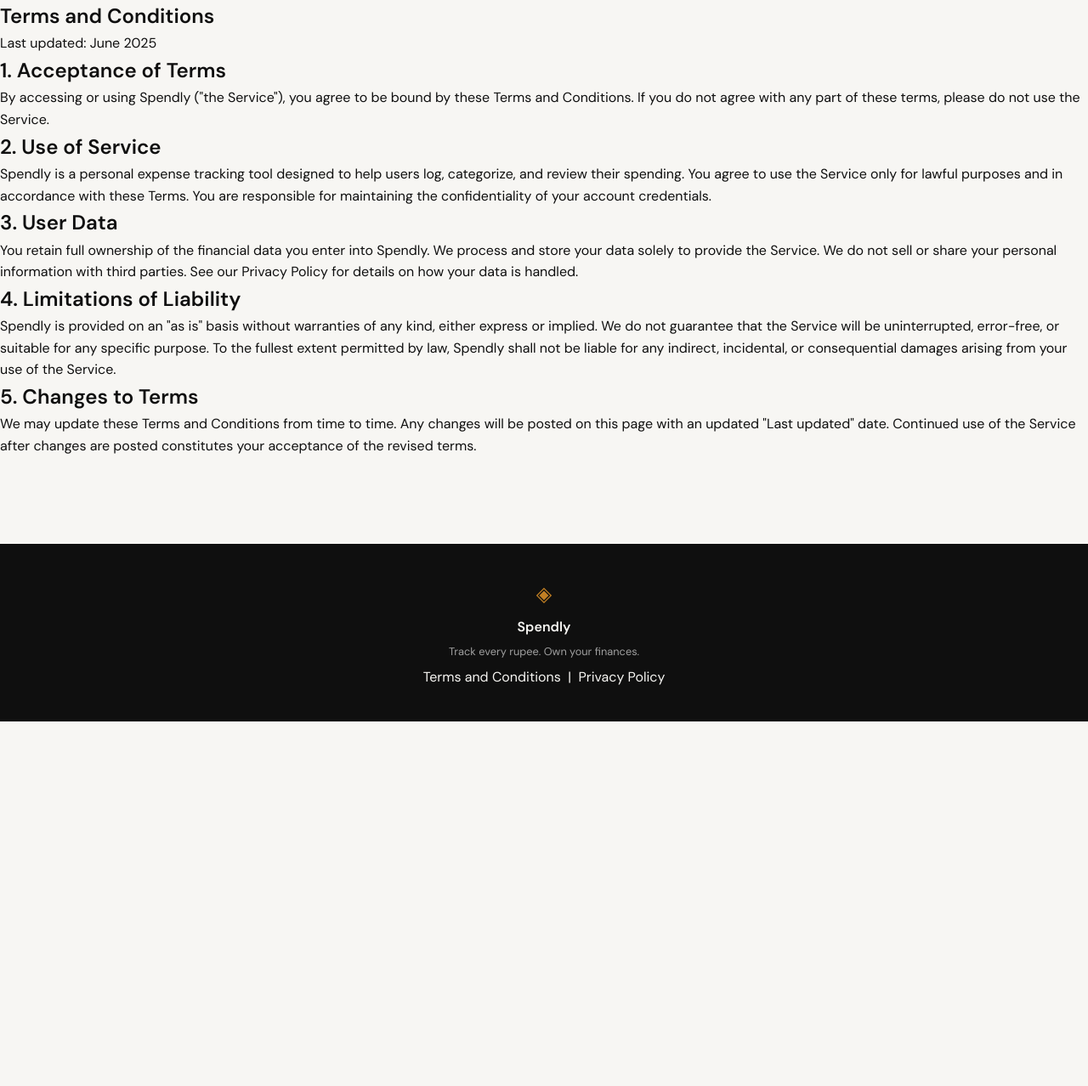
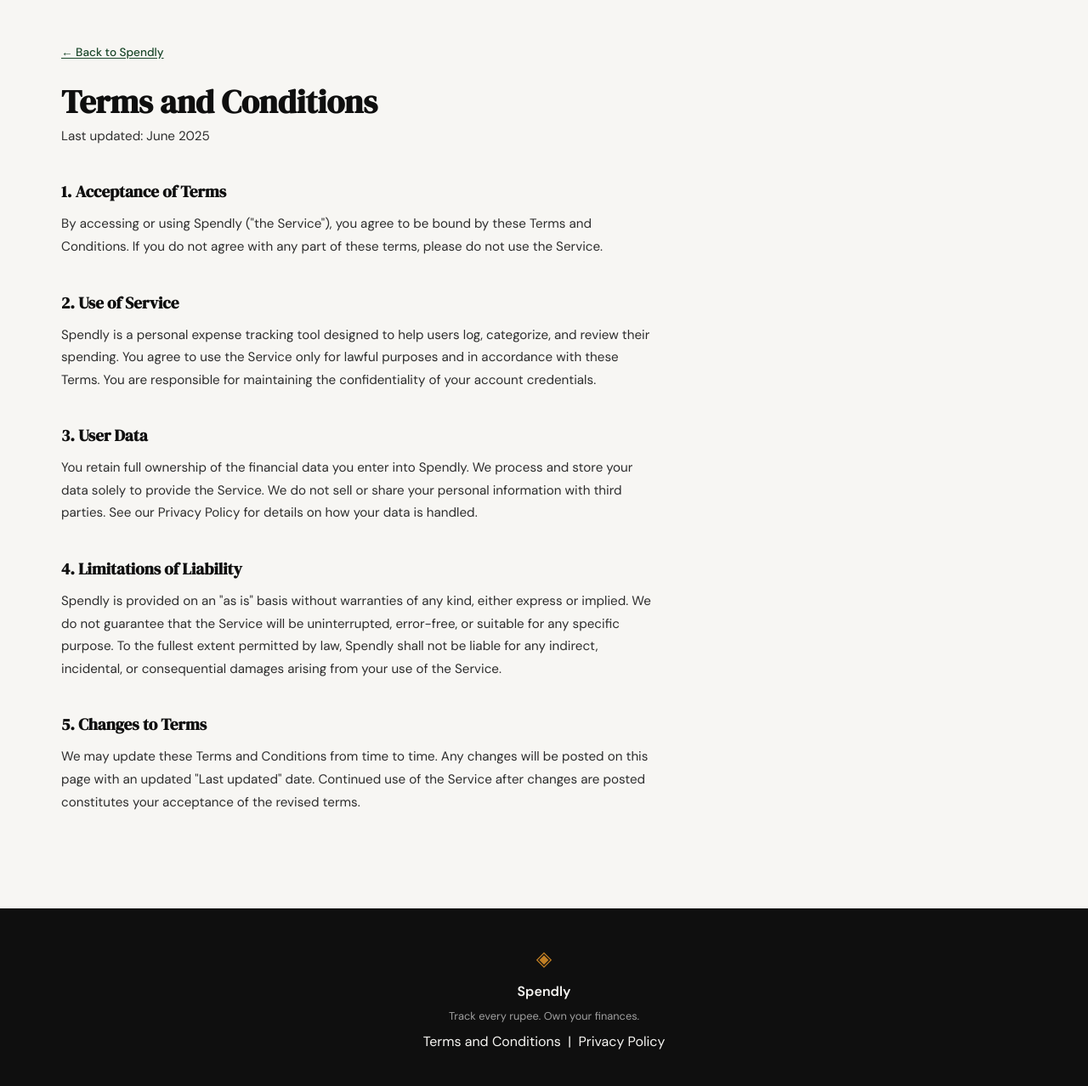
Before and after one commit to DigambarSolanke/Spendly_Tracker, a Flask app: page /terms in a window 1280 px wide. Shown: the part 61-1339 px from the top of the page at 85% size. Before the commit the page ends 910 px from the top, so only its background shows below. Run offline with Flask 3, Linux system fonts and the light colour scheme.

Commit message:
landing: add privacy policy page and route

```diff
--- a/expense-tracker/app.py
+++ b/expense-tracker/app.py
@@ -25,6 +25,11 @@ def login():
 @app.route("/terms")
 def terms():
     return render_template("terms.html")
+
+
+@app.route("/privacy")
+def privacy():
+    return render_template("privacy.html")
 
 
 # ------------------------------------------------------------------ #
--- a/expense-tracker/static/css/style.css
+++ b/expense-tracker/static/css/style.css
@@ -508,6 +508,70 @@ a { color: inherit; text-decoration: none; }
 }
 
 /* ------------------------------------------------------------------ */
+/* Legal pages                                                         */
+/* ------------------------------------------------------------------ */
+
+.legal-page {
+    max-width: var(--max-width);
+    margin: 0 auto;
+    padding: 3rem 2rem 6rem;
+}
+
+.legal-inner {
+    max-width: 700px;
+}
+
+.legal-back {
+    display: inline-block;
+    font-size: 0.85rem;
+    font-weight: 500;
+    color: var(--accent);
+    margin-bottom: 1.5rem;
+    transition: color 0.2s;
+}
+
+.legal-back:hover { color: var(--ink); }
+
+.legal-inner h1 {
+    font-family: var(--font-display);
+    font-size: clamp(1.75rem, 3vw, 2.5rem);
+    color: var(--ink);
+    margin-bottom: 0.25rem;
+    line-height: 1.2;
+}
+
+.legal-updated {
+    font-size: 0.85rem;
+    color: var(--ink-faint);
+    margin-bottom: 2.5rem;
+}
+
+.legal-inner h2 {
+    font-family: var(--font-display);
+    font-size: 1.2rem;
+    color: var(--ink);
+    margin-top: 2.5rem;
+    margin-bottom: 0.75rem;
+    line-height: 1.3;
+}
+
+.legal-inner p {
+    font-size: 0.95rem;
+    color: var(--ink-soft);
+    line-height: 1.75;
+    margin-bottom: 1rem;
+}
+
+.legal-inner a {
+    color: var(--accent);
+    font-weight: 500;
+    text-decoration: underline;
+    text-underline-offset: 2px;
+}
+
+.legal-inner a:hover { color: var(--ink); }
+
+/* ------------------------------------------------------------------ */
 /* Responsive                                                          */
 /* ------------------------------------------------------------------ */
 
--- a/expense-tracker/templates/base.html
+++ b/expense-tracker/templates/base.html
@@ -36,7 +36,7 @@
             <p class="footer-copy">Track every rupee. Own your finances.</p>
             <p class="footer-links">
                 <a href="{{ url_for('terms') }}">Terms and Conditions</a> &nbsp;|&nbsp;
-                <a href="#">Privacy Policy</a>
+                <a href="{{ url_for('privacy') }}">Privacy Policy</a>
             </p>
         </div>
     </footer>
--- a/expense-tracker/templates/terms.html
+++ b/expense-tracker/templates/terms.html
@@ -5,6 +5,7 @@
 {% block content %}
 <section class="legal-page">
     <div class="legal-inner">
+        <a href="{{ url_for('landing') }}" class="legal-back">&larr; Back to Spendly</a>
         <h1>Terms and Conditions</h1>
         <p class="legal-updated">Last updated: June 2025</p>
 
@@ -28,8 +29,7 @@
             You retain full ownership of the financial data you enter into Spendly.
             We process and store your data solely to provide the Service. We do not
             sell or share your personal information with third parties. See our
-            <a href="#">Privacy Policy</a> for details on
-            how your data is handled.
+            Privacy Policy for details on how your data is handled.
         </p>
 
         <h2>4. Limitations of Liability</h2>
```
Also changed, not shown: expense-tracker/templates/privacy.html (added, +51 -0 lines).
